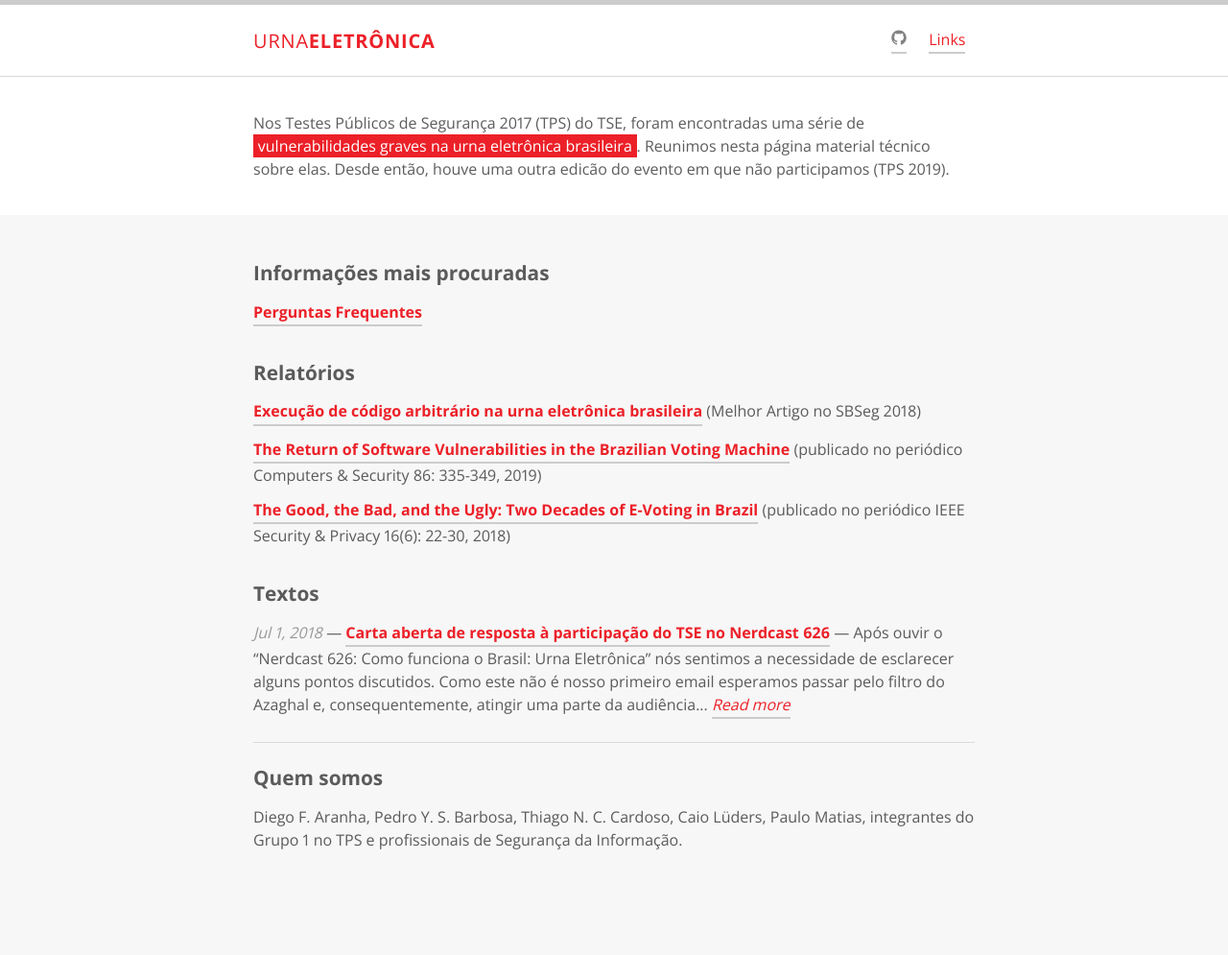
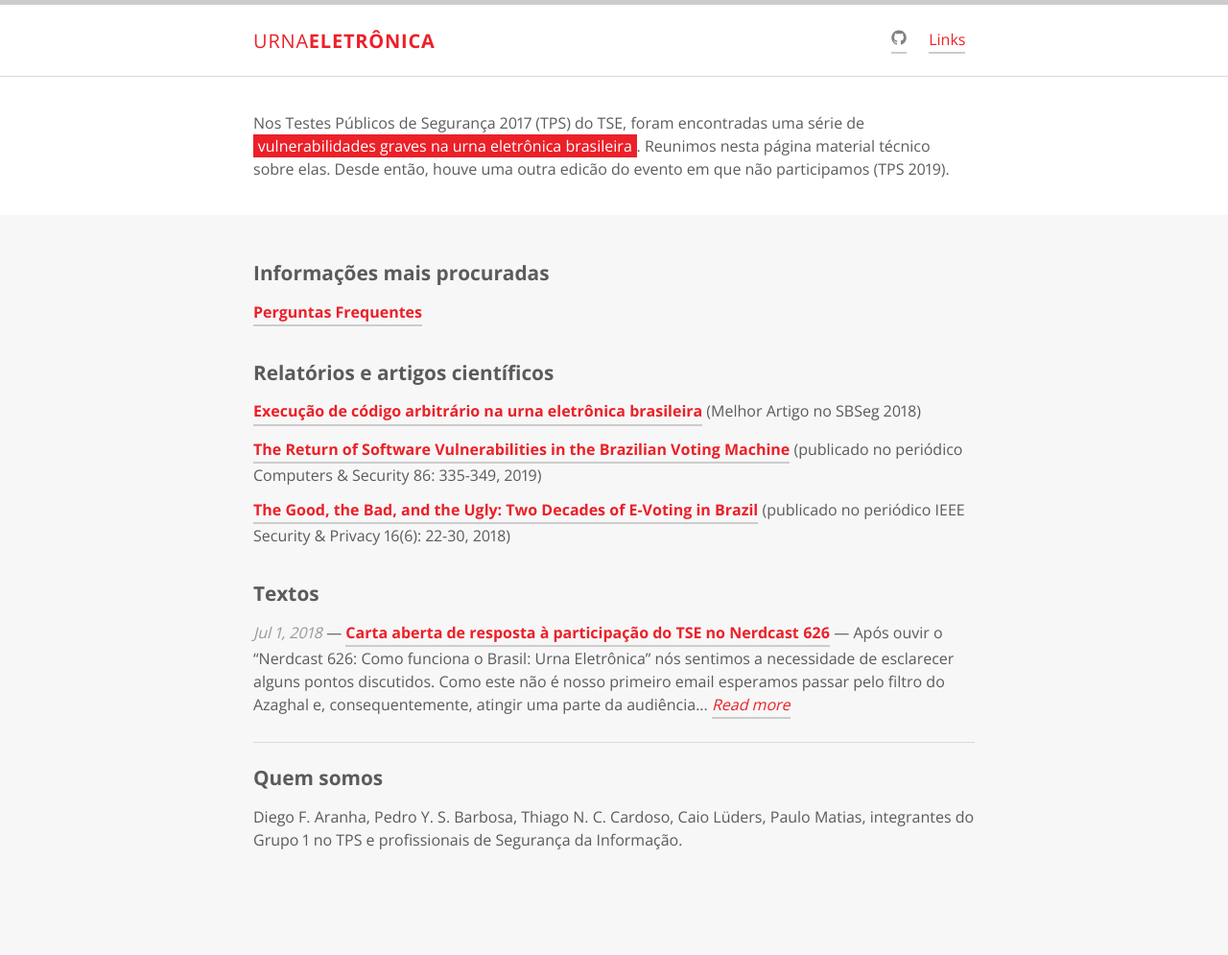
Before and after one commit to epicleet/urna-website, a Jekyll site: the page built from index.html, in a window 1280 px wide. Shown: the whole page at 96% size. Built offline with Jekyll 4.4.1, drawn with Linux system fonts in a browser that asks for light colours; the list of posts is cut into pages by our own code.

```diff
--- a/index.html
+++ b/index.html
@@ -14,7 +14,7 @@
     <p><a class="post-link" href="{{ '/faq' | prepend: site.baseurl }}" style="font-weight: bold;">Perguntas Frequentes</a></p>
     <br />
 
-    <h2>Relatórios</h2>
+    <h2>Relatórios e artigos científicos</h2>
     <p><a class="post-link" href="https://doi.org/10.13140/RG.2.2.28590.82246/1" style="font-weight: bold;">Execução de código arbitrário na urna eletrônica brasileira</a> (Melhor Artigo no SBSeg 2018)</p>
     <p><a class="post-link" href="https://doi.org/10.13140/RG.2.2.16240.97287" style="font-weight: bold;">The Return of Software Vulnerabilities in the Brazilian Voting Machine</a> (publicado no periódico Computers & Security 86: 335-349, 2019)</p>
     <p><a class="post-link" href="https://www.researchgate.net/publication/330914587_The_Good_the_Bad_and_the_Ugly_Two_Decades_of_E-Voting_in_Brazil" style="font-weight: bold;">The Good, the Bad, and the Ugly: Two Decades of E-Voting in Brazil</a> (publicado no periódico IEEE Security & Privacy 16(6): 22-30, 2018)</p>
```
